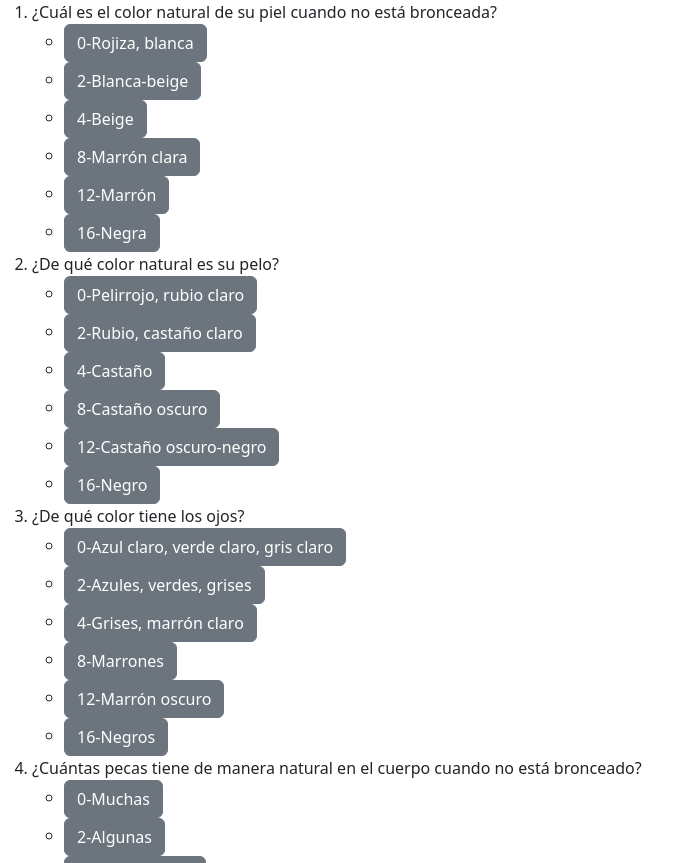
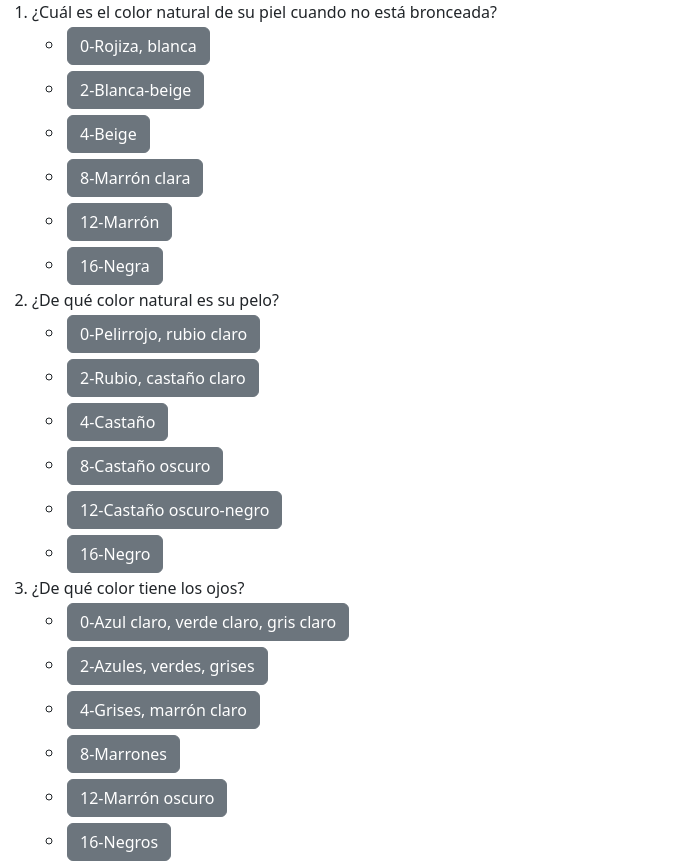
Before and after one commit to arya065/reactttttt, a React (Create React App) app in the folder testfototipos/: page / in a window 1280 px wide. Shown: the top 863 px of the page, without its empty margins (0-690 px from the left). Built offline with nearby package versions, Linux system fonts and the light colour scheme.

Commit message:
add margin

```diff
--- a/testfototipos/src/App.css
+++ b/testfototipos/src/App.css
@@ -41,3 +41,6 @@
 .list-questions {
   list-style-type: decimal;
 }
+button{
+  margin: 3px;
+}
--- a/testfototipos/src/App.js
+++ b/testfototipos/src/App.js
@@ -30,7 +30,6 @@ function ShowAnswers(props) {
           },
         })
       .then((response) => {
-        console.log("post response:", response.data);
         if (response.data.message) {
           apiGet();
         } else {
@@ -51,7 +50,6 @@ function ShowAnswers(props) {
       })
       .then((response) => {
         setAnswers(response.data);
-        console.log("get response:", response.data);
       })
       .catch((error) => {
         console.log("ERRORRRRRRR", error);
@@ -64,7 +62,6 @@ function ShowAnswers(props) {
         <p>
           <Progress style={{ width: "90%", margin: "auto" }} multi>
             {props.getParts(answers).map((e, i) => (
-              // <>{console.log(e[0] + ":" + e[1])}</>
               <Progress bar value={e[0] / answers.length * 100} style={{ background: e[1] }}>
                 Cantidad:{e[0]}
               </Progress>
@@ -210,7 +207,6 @@ class App extends Component {
           res[5][0] += 1;
         }
       });
-      console.log("analysis:", res);
       return res;
     }
     return [[0], ["Tipo 0"]];
```
